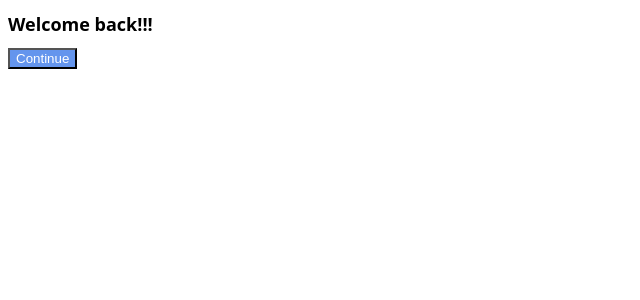
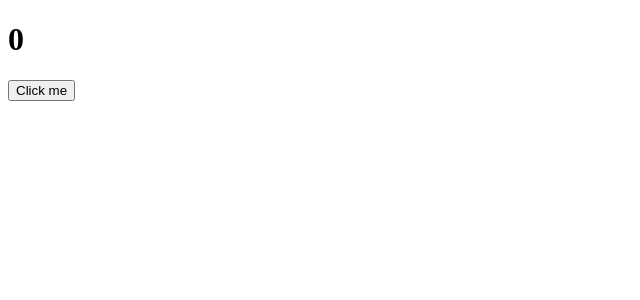
Before and after one commit to duswo3o/prac_react, a React (Create React App) app in the folder my-first-react-app/: page / in a window 1280 px wide. Shown: the top 300 px of the page, without its empty margins (0-640 px from the left). Built offline with nearby package versions, Linux system fonts and the light colour scheme.

Commit message:
Intro: Effect introduction

```diff
--- a/my-first-react-app/src/App.js
+++ b/my-first-react-app/src/App.js
@@ -1,11 +1,13 @@
-import Button from "./Button";
-import styles from "./App.module.css";
+import React, { useState } from "react";
 
 function App() {
+  const [counter, setValue] = useState(0);
+  const onClick = () => setValue((prev) => prev + 1);
+  console.log("render");
   return (
     <div>
-      <h1 className={styles.title}>Welcome back!!!</h1>
-      <Button text={"Continue"} />
+      <h1>{counter}</h1>
+      <button onClick={onClick}>Click me</button>
     </div>
   );
 }
```
